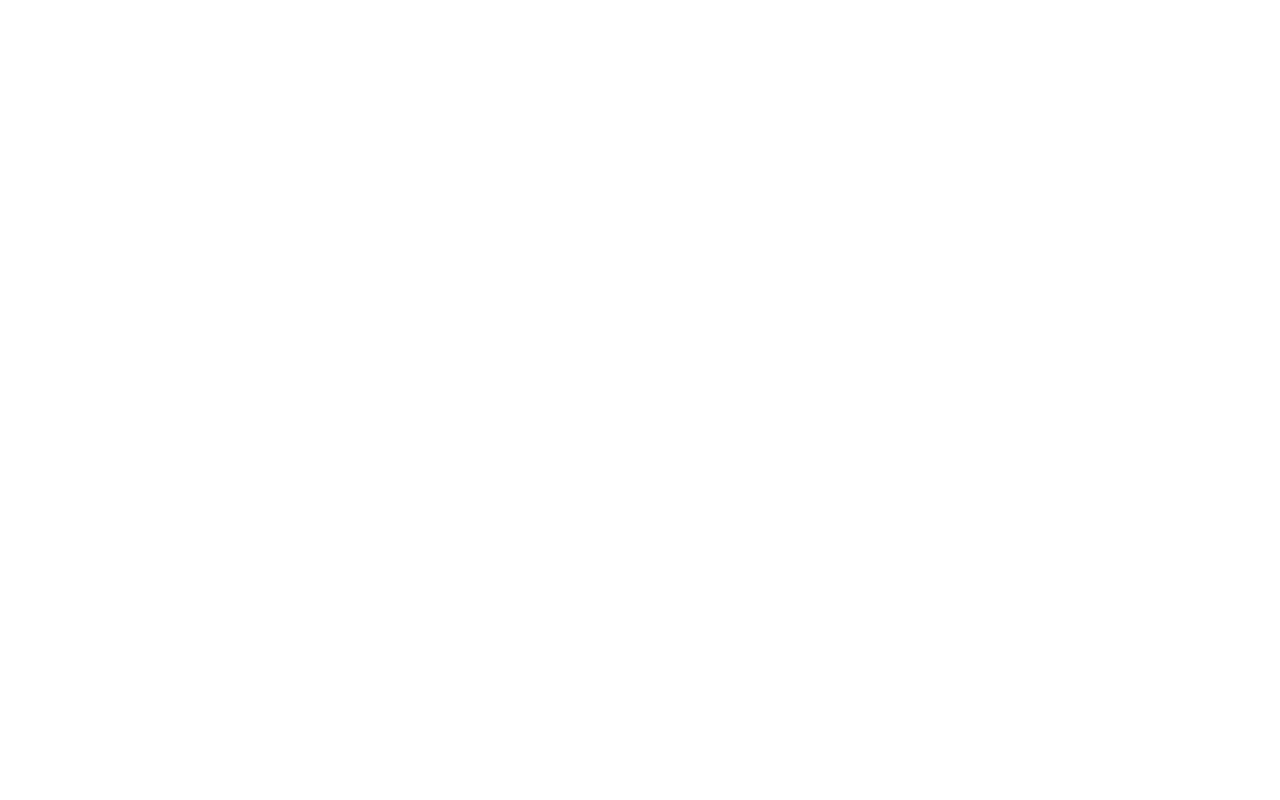
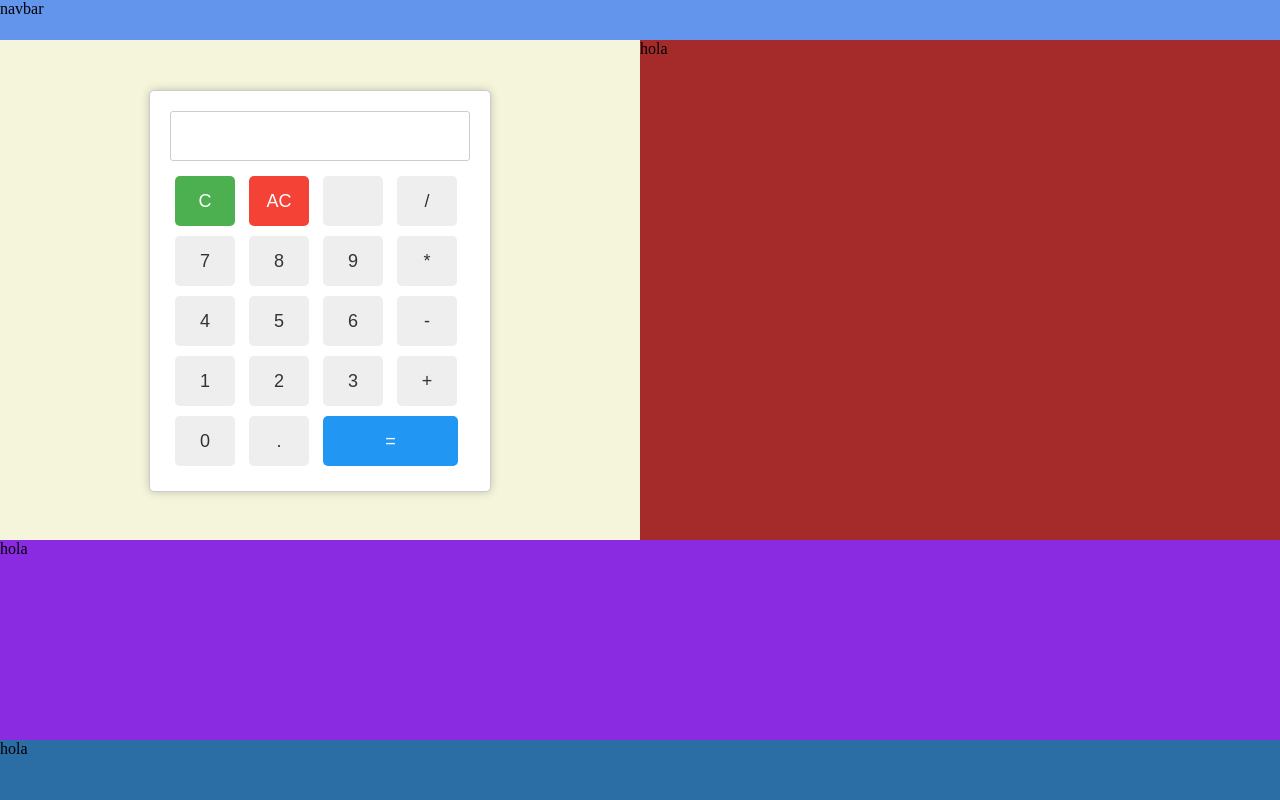
Before and after one commit to leonardogr15/various_projects, a plain HTML site: page index.html in a window 1280 px wide. Shown: the top 800 px of the page. Drawn offline with Linux system fonts and the light colour scheme.

Commit message:
calculadora

```diff
--- /dev/null
+++ b/controller.js
@@ -0,0 +1,16 @@
+function appendToResult(value) {
+    document.getElementById("result").innerHTML += value;
+}
+
+function calculate() {
+    var result = eval(document.getElementById("result").innerHTML);
+    document.getElementById("result").innerHTML = result;
+}
+
+function clearResult() {
+    document.getElementById("result").innerHTML = "";
+}
+
+function clearAll() {
+    clearResult();
+}
--- a/index.html
+++ b/index.html
@@ -1,12 +1,49 @@
 <!DOCTYPE html>
 <html lang="en">
+
 <head>
     <meta charset="UTF-8">
     <meta http-equiv="X-UA-Compatible" content="IE=edge">
     <meta name="viewport" content="width=device-width, initial-scale=1.0">
+
+    <link rel="stylesheet" type="text/css" href="./style.css">
+
     <title>Document</title>
 </head>
+
 <body>
+    <div id="navbar">navbar</div>
+    <div id="div_father">
+        <div id="div_son_1">
+            <div id="calculator">
+                <div id="result"></div>
+                <button id ='button_cal_c' class="button c" onclick="clearResult()">C</button>
+                <button id ='button_cal_ac' class="button ac" onclick="clearAll()">AC</button>
+                <button id ='button_cal' class="button" >&nbsp;</button>
+                <button id ='button_cal' class="button" onclick="appendToResult('/')">/</button>
+                <button id ='button_cal' class="button" onclick="appendToResult(7)">7</button>
+                <button id ='button_cal' class="button" onclick="appendToResult(8)">8</button>
+                <button id ='button_cal' class="button" onclick="appendToResult(9)">9</button>
+                <button id ='button_cal' class="button" onclick="appendToResult('*')">*</button>
+                <button id ='button_cal' class="button" onclick="appendToResult(4)">4</button>
+                <button id ='button_cal' class="button" onclick="appendToResult(5)">5</button>
+                <button id ='button_cal' class="button" onclick="appendToResult(6)">6</button>
+                <button id ='button_cal' class="button" onclick="appendToResult('-')">-</button>
+                <button id ='button_cal' class="button" onclick="appendToResult(1)">1</button>
+                <button id ='button_cal' class="button" onclick="appendToResult(2)">2</button>
+                <button id ='button_cal' class="button" onclick="appendToResult(3)">3</button>
+                <button id ='button_cal' class="button" onclick="appendToResult('+')">+</button>
+                <button id ='button_cal' class="button" onclick="appendToResult(0)">0</button>
+                <button id ='button_cal' class="button" onclick="appendToResult('.')">.</button>
+                <button id ='button_cal_equal' class="button equal" onclick="calculate()">=</button>
+            </div>
+        </div>
+        <div id="div_son_2"> hola</div>
+        <div id="div_son_3"> hola</div>
+        <div id="div_son_4"> hola</div>
+        <div id="div_son_5"> hola</div>
+    </div>
+    <script src="./controller.js"></script>
+</body>
 
-</body>
 </html>
--- /dev/null
+++ b/style.css
@@ -0,0 +1,121 @@
+html,
+body {
+    height: 100%;
+    margin: 0;
+}
+
+#navbar {
+    background-color: cornflowerblue;
+    height: 5%;
+}
+
+#div_father {
+    height: 100%;
+    width: 100%;
+    background-color: aqua;
+    display: flex;
+    flex-wrap: wrap;
+}
+
+#div_son_1 {
+    height: 50%;
+    width: 50%;
+    background-color: beige;
+    padding-bottom: 100px;
+}
+
+#div_son_2 {
+    height: 50%;
+    width: 50%;
+    background-color: brown;
+    padding-bottom: 100px;
+}
+
+#div_son_3 {
+    height: 25%;
+    width: 100%;
+    background-color: blueviolet;
+
+}
+
+#div_son_4 {
+    height: 25%;
+    width: 100%;
+    background-color: rgb(42, 110, 165);
+
+}
+
+#div_son_5 {
+    height: 50%;
+    width: 100%;
+    background-color: rgb(226, 80, 69);
+
+}
+
+#calculator {
+    background-color: #fff;
+    border: 1px solid #ccc;
+    border-radius: 5px;
+    width: 300px;
+    margin: 50px auto;
+    padding: 20px;
+    box-shadow: 0 0 10px rgba(0, 0, 0, 0.2);
+}
+
+#result {
+    border: 1px solid #ccc;
+    border-radius: 3px;
+    padding: 5px;
+    font-size: 24px;
+    text-align: right;
+    width: 100%;
+    height: 50px;
+    margin-bottom: 10px;
+    box-sizing: border-box;
+}
+
+#button_cal_c,#button_cal_ac,#button_cal,#button_cal_equal {
+    background-color: #eee;
+    border: none;
+    color: #333;
+    font-size: 18px;
+    padding: 10px;
+    width: 20%;
+    height: 50px;
+    margin: 5px;
+    border-radius: 5px;
+    cursor: pointer;
+    box-sizing: border-box;
+}
+
+#button_cal:hover {
+    background-color: #ccc;
+}
+
+#button_cal_ac {
+    background-color: #f44336;
+    color: #fff;
+}
+
+#button_cal_ac:hover {
+    background-color: #d32f2f;
+}
+
+#button_cal_c {
+    background-color: #4caf50;
+    color: #fff;
+}
+
+#button_cal_c:hover {
+    background-color: #388e3c;
+}
+
+#button_cal_equal {
+    background-color: #2196f3;
+    color: #fff;
+    width: 45%;
+}
+
+#button_cal_equal:hover {
+    background-color: #1976d2;
+}
```
